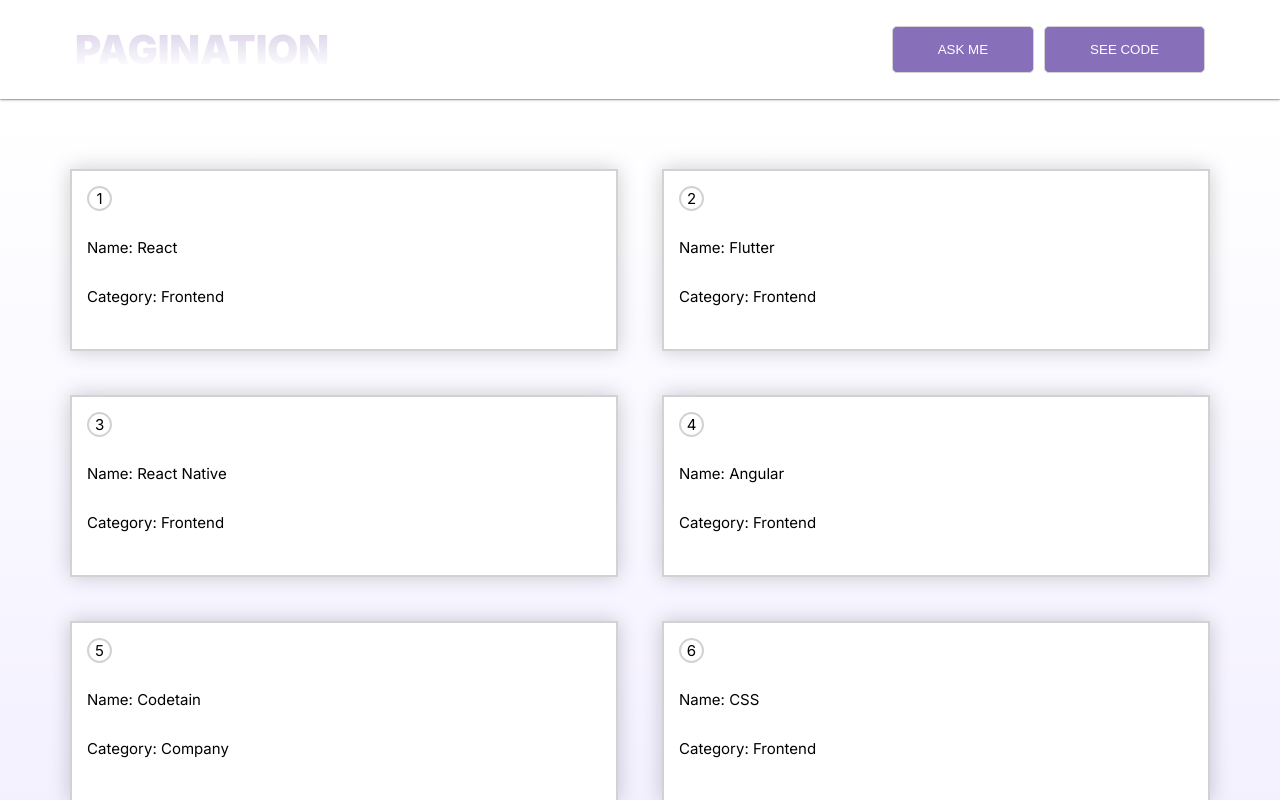
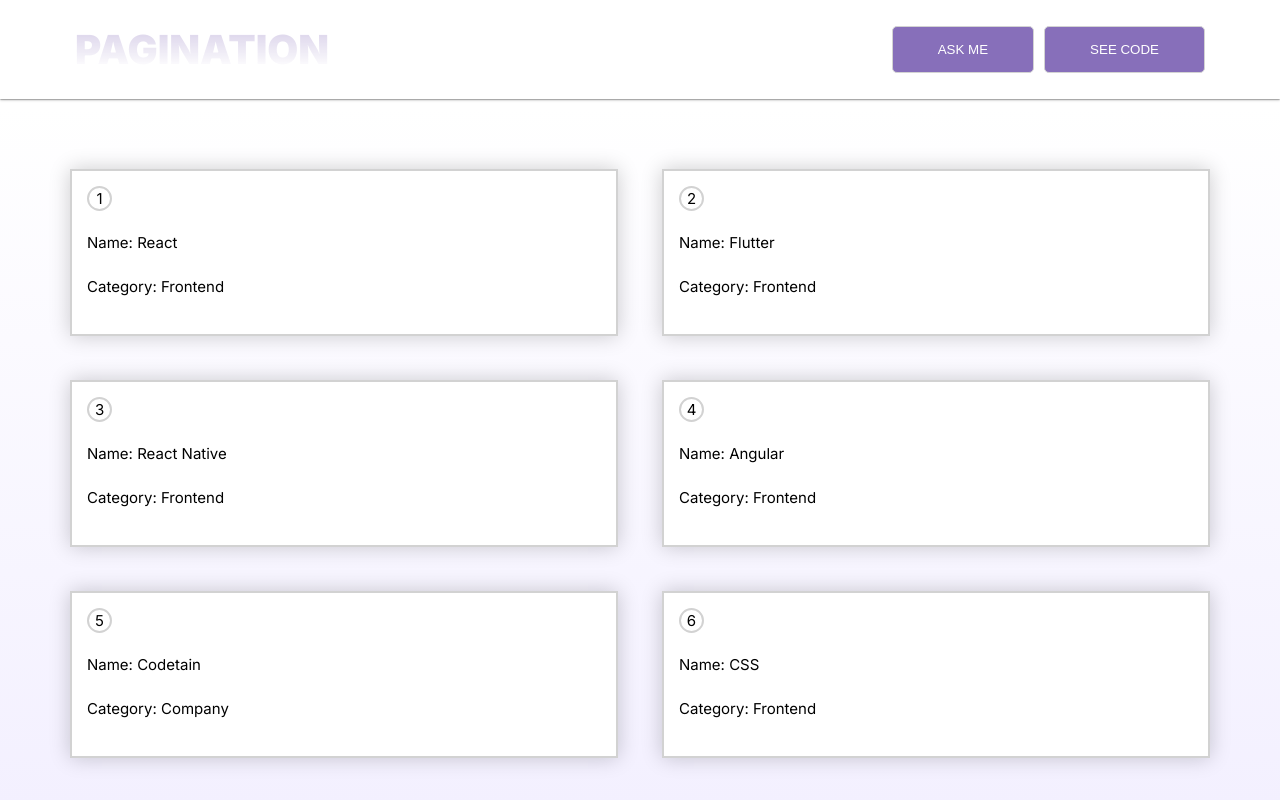
Before and after one commit to setamyDG/pagination-project, a React (Create React App) app: page / in a window 1280 px wide. Shown: the top 800 px of the page. Built offline with nearby package versions, Linux system fonts and the light colour scheme.

Commit message:
feat: update layout and data

```diff
--- a/src/App.jsx
+++ b/src/App.jsx
@@ -1,33 +1,9 @@
 import React, { useState, useEffect } from 'react';
 import Layout from './components/layout';
-import styled from 'styled-components';
-import { media } from './utils';
 import Pagination from './components/pagination';
 import Item from './components/item';
-
-const StyledSection = styled.section`
-  padding: 40px 0px;
-`;
-
-const Container = styled.div`
-  margin: 0px 40px;
-`;
-
-const GridContainer = styled.div`
-  display: grid;
-  grid-template-columns: repeat(2, minmax(0, 1fr));
-  grid-gap: 44px;
-
-  ${media.tablet`
-    grid-template-columns: repeat(1, minmax(0, 1fr));
-  `}
-`;
-
-const Wrapper = styled.div`
-  ${media.tablet`
-    margin-top: 50px;
-  `}
-`;
+import { StyledSection, Container, GridContainer } from './app.styled';
+import { data } from './data';
 
 const App = () => {
   const [mediaQuery, setMediaQuery] = useState({ matches: window.innerWidth > 768 });
@@ -41,74 +17,6 @@
 
   const entriesPerPage = mediaQuery.matches ? 6 : 3;
 
-  const data = [
-    {
-      id: 1,
-      name: 'React',
-      category: 'Frontend',
-    },
-    {
-      id: 2,
-      name: 'Flutter',
-      category: 'Frontend',
-    },
-    {
-      id: 3,
-      name: 'React Native',
-      category: 'Frontend',
-    },
-    {
-      id: 4,
-      name: 'Angular',
-      category: 'Frontend',
-    },
-    {
-      id: 5,
-      name: 'Codetain',
-      category: 'Company',
-    },
-    {
-      id: 6,
-      name: 'CSS',
-      category: 'Frontend',
-    },
-    {
-      id: 7,
-      name: 'Gatsby',
-      category: 'Frontend',
-    },
-    {
-      id: 8,
-      name: 'Iphone',
-      category: 'Smartphone',
-    },
-    {
-      id: 9,
-      name: 'Samsung',
-      category: 'Smartphone',
-    },
-    {
-      id: 10,
-      name: 'Audi',
-      category: 'Car',
-    },
-    {
-      id: 11,
-      name: 'BWM',
-      category: 'Car',
-    },
-    {
-      id: 12,
-      name: 'Mazda',
-      category: 'Car',
-    },
-    {
-      id: 13,
-      name: 'Cassandra',
-      category: 'Database',
-    },
-  ];
-
   const handleChangePage = (newPage) => {
     setPage(newPage);
   };
@@ -117,7 +25,6 @@
     <Layout>
       <StyledSection>
         <Container>
-          <Wrapper>
           <GridContainer>
             {data.map(
               ({ id, name, category }, index) =>
@@ -127,13 +34,7 @@
                 )
             )}
           </GridContainer>
-            <Pagination
-              entriesPerPage={entriesPerPage}
-              onPageChange={handleChangePage}
-              total={data.length}
-              page={page}
-            />
-          </Wrapper>
+          <Pagination entriesPerPage={entriesPerPage} onPageChange={handleChangePage} total={data.length} page={page} />
         </Container>
       </StyledSection>
     </Layout>
--- /dev/null
+++ b/src/app.styled.js
@@ -0,0 +1,22 @@
+import styled from 'styled-components';
+import { media } from './utils';
+
+const StyledSection = styled.section`
+  padding: 40px 0px;
+`;
+
+const Container = styled.div`
+  margin: 0px 40px;
+`;
+
+const GridContainer = styled.div`
+  display: grid;
+  grid-template-columns: repeat(2, minmax(0, 1fr));
+  grid-gap: 44px;
+
+  ${media.tablet`
+    grid-template-columns: repeat(1, minmax(0, 1fr));
+  `}
+`;
+
+export { GridContainer, Container, StyledSection };
--- a/src/components/item.styled.js
+++ b/src/components/item.styled.js
@@ -13,7 +13,7 @@
 `;
 
 const StyledParagraph = styled.p`
-  margin: 25px 0px;
+  margin: 20px 0px;
 `;
 
 const CircleContaienr = styled.div`
--- a/src/components/layout.styled.js
+++ b/src/components/layout.styled.js
@@ -2,6 +2,7 @@
 
 const GradientBg = styled.div`
   background: linear-gradient(to top, rgba(224, 216, 255, 0.75) -67.22%, rgba(237, 245, 255, 0) 99.14%);
+  min-height: calc(100vh - 95px);
 `;
 
 const StyledMain = styled.main`
--- /dev/null
+++ b/src/data.js
@@ -0,0 +1,67 @@
+export const data = [
+  {
+    id: 1,
+    name: 'React',
+    category: 'Frontend',
+  },
+  {
+    id: 2,
+    name: 'Flutter',
+    category: 'Frontend',
+  },
+  {
+    id: 3,
+    name: 'React Native',
+    category: 'Frontend',
+  },
+  {
+    id: 4,
+    name: 'Angular',
+    category: 'Frontend',
+  },
+  {
+    id: 5,
+    name: 'Codetain',
+    category: 'Company',
+  },
+  {
+    id: 6,
+    name: 'CSS',
+    category: 'Frontend',
+  },
+  {
+    id: 7,
+    name: 'Gatsby',
+    category: 'Frontend',
+  },
+  {
+    id: 8,
+    name: 'Iphone',
+    category: 'Smartphone',
+  },
+  {
+    id: 9,
+    name: 'Samsung',
+    category: 'Smartphone',
+  },
+  {
+    id: 10,
+    name: 'Audi',
+    category: 'Car',
+  },
+  {
+    id: 11,
+    name: 'BWM',
+    category: 'Car',
+  },
+  {
+    id: 12,
+    name: 'Mazda',
+    category: 'Car',
+  },
+  {
+    id: 13,
+    name: 'Cassandra',
+    category: 'Database',
+  },
+];
--- a/src/style/GlobalStyle.jsx
+++ b/src/style/GlobalStyle.jsx
@@ -12,7 +12,7 @@
     width: 100%;
   }
   body {
-    /* overflow: hidden; */
+    overflow: hidden;
     font-family: 'Inter', serif;
     font-size: 15px;
   }
```
Lines whose indentation alone changed are shown as unchanged.
